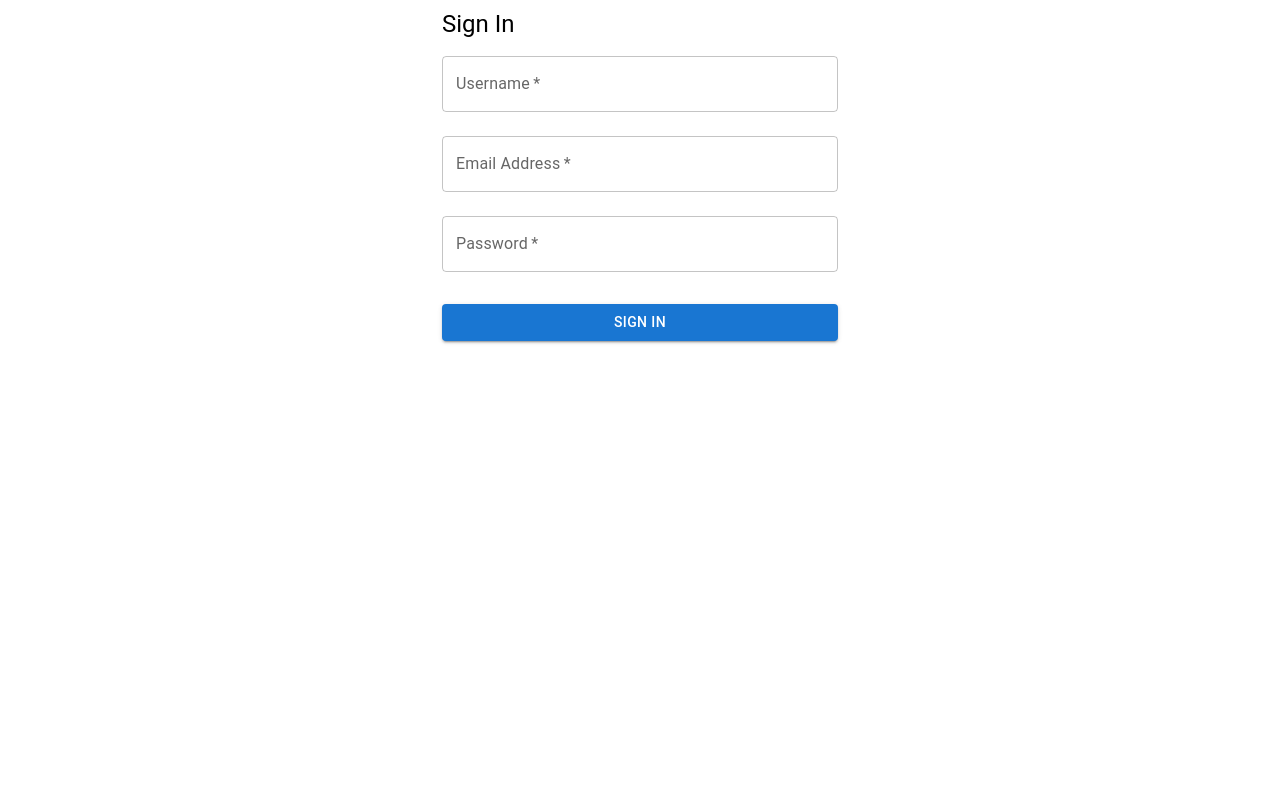
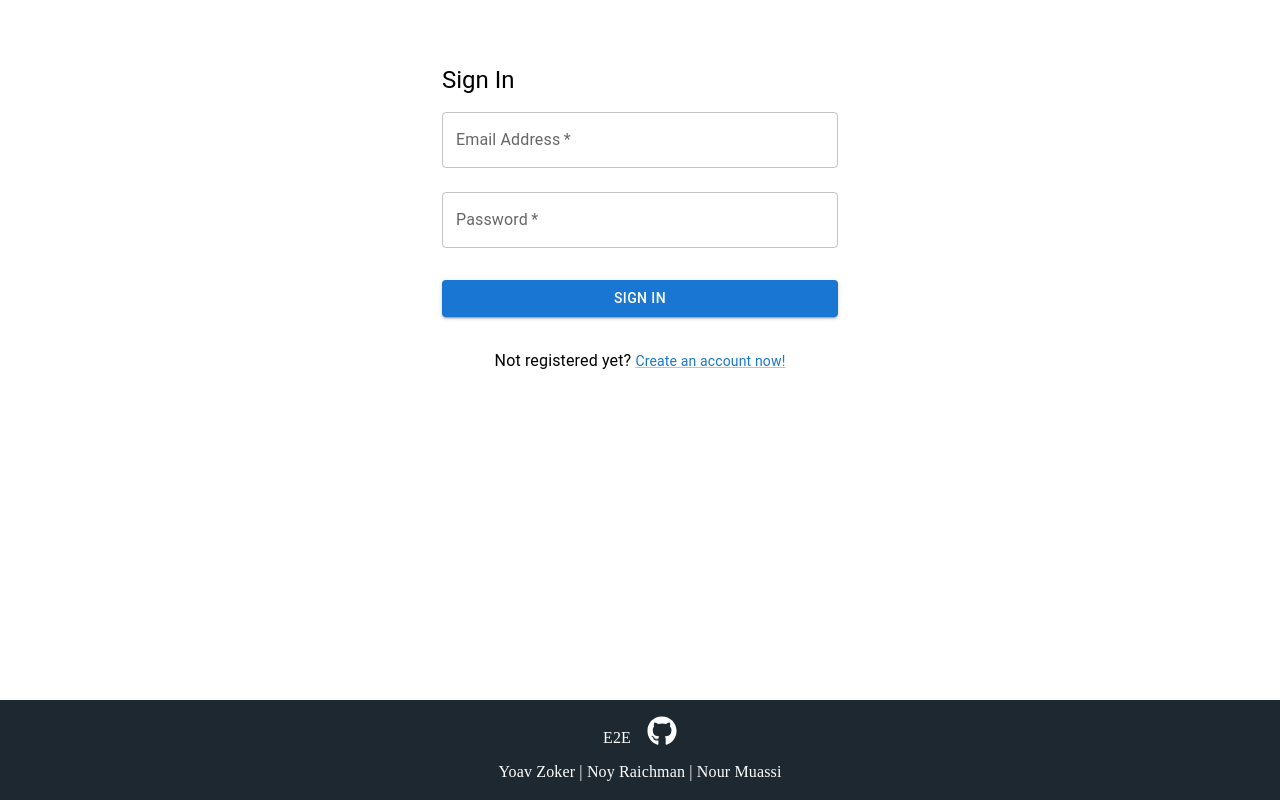
Before and after one commit to yoav1870/E2E, a React (Vite) app in the folder client/: page /sign-in in a window 1280 px wide. Built offline with nearby package versions, Linux system fonts and the light colour scheme.

Commit message:
update and fix pages

```diff
--- a/client/src/App.jsx
+++ b/client/src/App.jsx
@@ -5,6 +5,9 @@ import SignUp from "./pages/SignUp";
 import Profile from "./pages/Profile.jsx";
 import CreateReport from "./pages/CreateReport";
 import ReportPage from "./pages/ReportPage";
+import Footer from "./component/Footer";
+import { Box } from "@mui/system";
+import './app.css';
 
 const App = () => {
   const isAuthenticated = () => {
@@ -14,6 +17,20 @@ const App = () => {
 
   return (
     <BrowserRouter>
+      <Box
+        sx={{
+          display: "flex",
+          flexDirection: "column",
+          minHeight: "100vh",
+        }}
+      >
+          <Box
+          className="content"
+          sx={{
+            flex: 1, // This will make sure that the content section grows to fill available space.
+            // Add additional styling for the content container as necessary
+          }}
+        >
         <Routes>
           <Route
             path="/sign-in"
@@ -25,22 +42,37 @@ const App = () => {
           />
           <Route
             path="/"
-          element={isAuthenticated() ? <Navigate to="/home" /> : <Navigate to="/sign-in" />}
+            element={
+              isAuthenticated() ? (
+                <Navigate to="/home" />
+              ) : (
+                <Navigate to="/sign-in" />
+              )
+            }
           />
           <Route
             path="/home"
-          element={isAuthenticated() ? <HomePage /> : <Navigate to="/sign-in" />}
+            element={
+              isAuthenticated() ? <HomePage /> : <Navigate to="/sign-in" />
+            }
           />
           <Route
             path="/profile"
-          element={isAuthenticated() ? <Profile /> : <Navigate to="/sign-in" />}
+            element={
+              isAuthenticated() ? <Profile /> : <Navigate to="/sign-in" />
+            }
           />
           <Route
             path="/create-report"
-          element={isAuthenticated() ? <CreateReport /> : <Navigate to="/sign-in" />}
+            element={
+              isAuthenticated() ? <CreateReport /> : <Navigate to="/sign-in" />
+            }
           />
           <Route path="/reports/:id" element={<ReportPage />} />
         </Routes>
+        </Box>
+        <Footer />
+      </Box>
     </BrowserRouter>
   );
 };
--- /dev/null
+++ b/client/src/app.css
@@ -0,0 +1,33 @@
+html, body, #root {
+    height: 100%;
+    margin: 0;
+    padding: 0;
+    box-sizing: border-box;
+  }
+
+  #root {
+    display: flex;
+    flex-direction: column;
+    min-height: 100vh; /* Ensure the root element fills the entire height */
+  }
+
+  /* This is optional if you want to ensure the footer doesn't overlap content when the page content is too short */
+  .content {
+    flex-grow: 1; /* This will make the content grow to occupy available space, pushing the footer down */
+    display: flex; /* Using flex to manage the content layout */
+    flex-direction: column;
+    /* Remove padding-top if your pages already account for header space */
+    padding-top: 64px; /* Adjust if you have a header and it's a different height */
+    padding-bottom: var(--footer-height); /* Reserve space for the footer */
+  }
+
+  /* Define a CSS variable for the footer height if you know it */
+  :root {
+    --footer-height: 100px; /* Adjust this to match your footer's height */
+  }
+
+  .footer {
+    /* Footer-specific styles */
+    padding: 20px 0; /* Assuming your footer has this much vertical padding */
+    margin: 0;
+  }
--- a/client/src/component/Footer.jsx
+++ b/client/src/component/Footer.jsx
@@ -1,25 +1,86 @@
-import React from 'react';
-import { Box, Container, Typography } from '@mui/material';
-import { FaGithub } from 'react-icons/fa';
+import React from "react";
+import { Box, Container, Typography, Link } from "@mui/material";
+import { FaGithub } from "react-icons/fa";
+
 
 const Footer = () => {
   return (
     <Box
       sx={{
-        width: '100%', // Ensure full width
-        backgroundColor: '#1D2830',
-        color: 'white',
-        py: 2, // Padding top and bottom
-        mt: 'auto', // Automatically margin to push to bottom
-        position: 'relative', // Adjust based on your layout needs
-        bottom: 0,
-        left: 0,
+        width: "100%",
+        backgroundColor: "#1D2830",
+        color: "white",
+        py: 2,
+        mt: "auto",
+        // position: "relative",
+        // bottom: 0,
+        // left: 0,
       }}
     >
-      <Container maxWidth="lg" sx={{ display: 'flex', justifyContent: 'center', alignItems: 'center', flexDirection: 'column' }}>
-        <FaGithub size={30} style={{ color: 'white', marginBottom: '10px' }} />
-        <Typography variant="body1" component="p">
-          Noy Raichman | Yoav Zoker | Nour Muassi
+      <Container
+        maxWidth="lg"
+        sx={{
+          display: "flex",
+          justifyContent: "center",
+          alignItems: "center",
+          flexDirection: "row",
+          gap: 2,
+        }}
+      >
+        <Typography
+          variant="body1"
+          component="p"
+          sx={{
+            fontFamily: "serif",
+          }}
+        >
+          E2E
+        </Typography>
+        <Link
+          href="https://github.com/yoav1870/E2E"
+          target="_blank"
+          style={{ color: "white" }}
+        >
+          <FaGithub size={30} style={{ marginBottom: "10px" }} />
+        </Link>
+      </Container>
+
+      <Container
+        maxWidth="lg"
+        sx={{
+          display: "flex",
+          justifyContent: "center",
+          alignItems: "center",
+          flexDirection: "row",
+          gap: 2,
+        }}
+      >
+        <Typography variant="body1" component="p" sx={{ fontFamily: "serif" }}>
+          <Link
+            href="https://github.com/yoav1870"
+            target="_blank"
+            style={{ color: "white", textDecoration: "none" }}
+          >
+            Yoav Zoker
+          </Link>{" "}
+          |
+          <Link
+            href="https://github.com/noy2611"
+            target="_blank"
+            style={{ color: "white", textDecoration: "none" }}
+          >
+            {" "}
+            Noy Raichman
+          </Link>{" "}
+          |
+          <Link
+            href="https://github.com/Mawasi1"
+            target="_blank"
+            style={{ color: "white", textDecoration: "none" }}
+          >
+            {" "}
+            Nour Muassi
+          </Link>
         </Typography>
       </Container>
     </Box>
--- a/client/src/component/Header.jsx
+++ b/client/src/component/Header.jsx
@@ -15,6 +15,9 @@ import MenuIcon from "@mui/icons-material/Menu";
 import { Link } from "react-router-dom";
 // import logo from "../assets/logo.png";
 import logo from "../assets/icon_logo.png";
+
+
+// Add <CssBaseline /> at the root of your component tree
 
 const Header = () => {
   const theme = useTheme();
@@ -63,7 +66,7 @@ const Header = () => {
       open={Boolean(mobileMenuAnchorEl)}
       onClose={handleMobileMenuClose}
     >
-      <MenuItem component={Link} to="/reports">
+      <MenuItem component={Link} to="/home">
         All Reports
       </MenuItem>
       <MenuItem component={Link} to="/profile">
@@ -94,15 +97,15 @@ const Header = () => {
 
   return (
     <AppBar
-      position="static"
+      position="fixed"
       color="default"
       elevation={4}
       sx={{
-        backgroundColor: "#fff",
+        backgroundColor: "#E7E7E7",
         color: "#333",
         boxShadow: "0 2px 4px rgba(0,0,0,0.1)",
-        minHeight: "100px",
         justifyContent: "center",
+        minHeight: "70px",
       }}
     >
       <Toolbar
@@ -121,7 +124,7 @@ const Header = () => {
             alignItems: "center",
           }}
         >
-            <Link to="/" style={{ display: 'flex', alignItems: 'center', textDecoration: 'none', color: 'inherit' }}>
+            {/* <Link to="/" style={{ display: 'flex', alignItems: 'center', textDecoration: 'none', color: 'inherit' }}>
           <img src={logo} alt="Logo" style={{ height: "50px" }} />
           <Typography
             variant="body1"
@@ -129,17 +132,33 @@ const Header = () => {
             color="#170F49"
             sx={{
               ml: 1,
-              fontSize: "1.50rem", // Adjust the size as needed
-              fontWeight: "bold", // Makes the font bold
+              fontSize: "1.50rem",
+              fontWeight: "bold",
             }}
           >
             Reports
           </Typography>
+          </Link> */}
+              <Box sx={{ flexGrow: 1, display: 'flex', justifyContent: 'center' }}>
+          <Link to="/" style={{ display: 'flex', alignItems: 'center', textDecoration: 'none', color: 'inherit' }}>
+            <img src={logo} alt="Logo" style={{ height: "50px" }} />
+            <Typography
+              variant="body1"
+              color="#170F49"
+              sx={{
+                ml: 1,
+                fontSize: "1.50rem",
+                fontWeight: "bold",
+              }}
+            >
+              Reports
+            </Typography>
           </Link>
+        </Box>
         </Typography>
         {!isMobile && (
           <Box sx={{ display: "flex" }}>
-            <MenuItem component={Link} to="/reports">
+            <MenuItem component={Link} to="/home">
               All Reports
             </MenuItem>
             <MenuItem component={Link} to="/profile">
--- a/client/src/pages/CreateReport.jsx
+++ b/client/src/pages/CreateReport.jsx
@@ -5,7 +5,7 @@ import * as yup from 'yup';
 import axios from 'axios';
 import { useNavigate } from 'react-router-dom';
 import Header from '../component/Header';
-import Footer from '../component/Footer';
+
 
 const professions = ["Electrician", "plumber", "Carpenter", "Technician"];
 
@@ -174,7 +174,7 @@ const CreateReport = () => {
         </form>
 
       </Container>
-      < Footer />
+
     </>
   );
 };
--- a/client/src/pages/HomePage.jsx
+++ b/client/src/pages/HomePage.jsx
@@ -3,7 +3,7 @@ import { Container, Typography, Grid, Card, CardContent, CardMedia, CircularProg
 import { Link } from 'react-router-dom';
 import axios from 'axios';
 import Header from '../component/Header';
-import Footer from '../component/Footer';
+
 
 const HomePage = () => {
   const [reports, setReports] = useState([]);
@@ -99,7 +99,7 @@ const HomePage = () => {
         )}
 
       </Container>
-      <Footer />
+      {/* <Footer /> */}
     </>
   );
 };
--- a/client/src/pages/SignIn.jsx
+++ b/client/src/pages/SignIn.jsx
@@ -1,6 +1,6 @@
 
 import React from 'react';
-import { Container, Typography, TextField, Button } from '@mui/material';
+import { Container, Typography, TextField, Button, Link} from '@mui/material';
 import axios from 'axios';
 import { useNavigate } from 'react-router-dom';
 
@@ -9,13 +9,13 @@ const SignIn = () => {
 
   const handleSubmit = async (event) => {
     event.preventDefault();
-    const username = event.currentTarget.username.value;
+    // const username = event.currentTarget.username.value;
     const email = event.currentTarget.email.value;
     const password = event.currentTarget.password.value;
 
     try {
       const response = await axios.post('https://e2e-y8hj.onrender.com/api/users/sign-in', {
-        username,
+        // username,
         email,
         password,
       }, {
@@ -43,7 +43,7 @@ const SignIn = () => {
         Sign In
       </Typography>
       <form onSubmit={handleSubmit}>
-        <TextField
+        {/* <TextField
           margin="normal"
           required
           fullWidth
@@ -51,7 +51,7 @@ const SignIn = () => {
           label="Username"
           name="username"
           autoComplete="username"
-        />
+        /> */}
         <TextField
           margin="normal"
           required
@@ -80,6 +80,12 @@ const SignIn = () => {
         >
           Sign In
         </Button>
+        <Typography textAlign="center" sx={{ mt: 2 }}>
+          Not registered yet?{" "}
+          <Link href="/sign-up" variant="body2">
+            Create an account now!
+          </Link>
+        </Typography>
       </form>
     </Container>
   );
--- a/client/src/pages/SignUp.jsx
+++ b/client/src/pages/SignUp.jsx
@@ -76,7 +76,7 @@ const SignUp = () => {
     };
 
     return (
-        <Container component="main" maxWidth="xs" sx={{ display: 'flex', flexDirection: 'column', alignItems: 'center', justifyContent: 'center', height: '100vh', gap: 2 }}>
+        <Container component="main"  maxWidth="xs" sx={{ display: 'flex', flexDirection: 'column', alignItems: 'center', justifyContent: 'center', height: '100vh', gap: 2 }}>
             <Box component="img" src={logo} alt="Logo" sx={{ width: 150, height: 'auto', marginBottom: 2 }} />
             <Typography component="h1" variant="h5">Sign Up</Typography>
 
```
Lines whose indentation alone changed are shown as unchanged.
